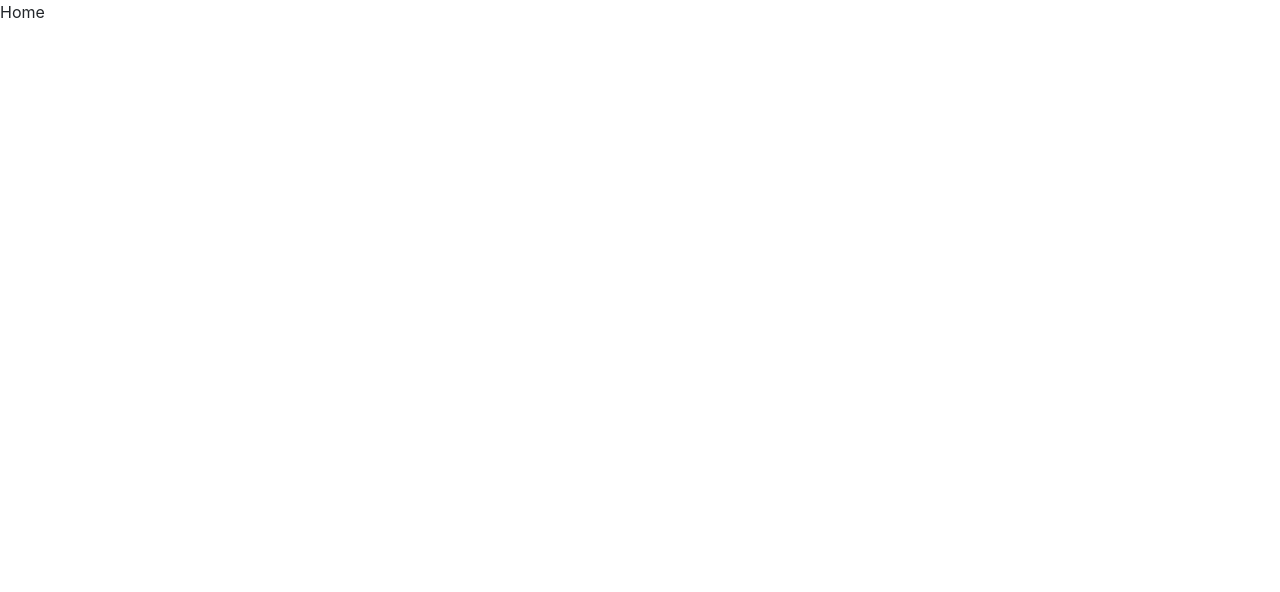
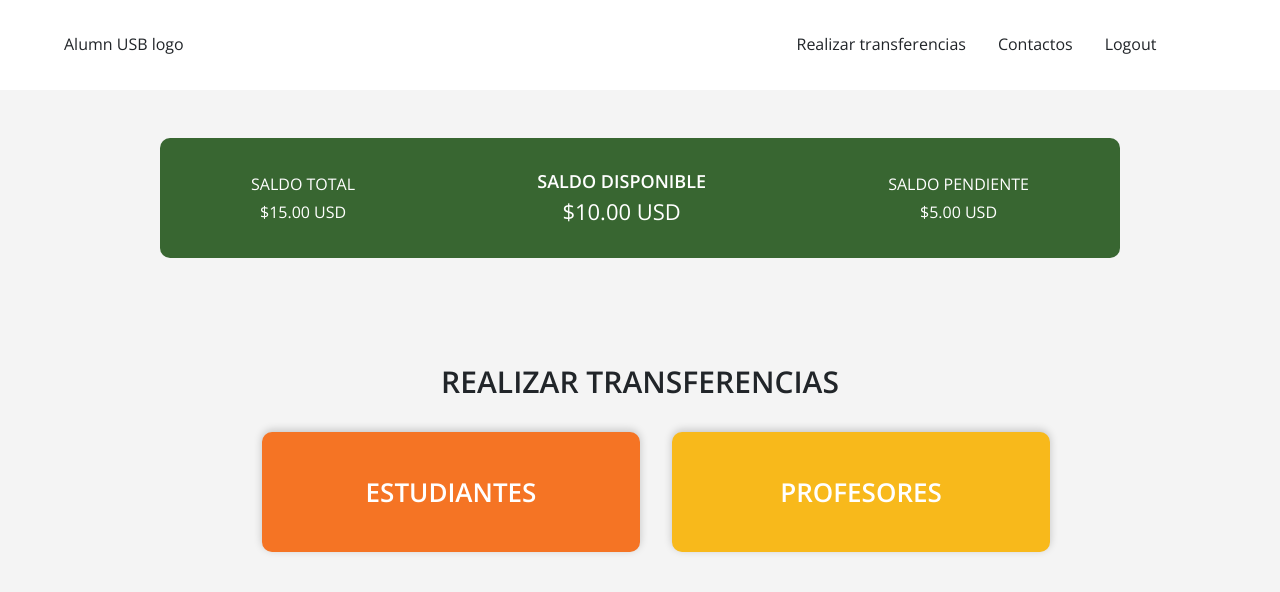
Before and after one commit to guilleasz/code-4-venezuela-alu-pay, a React (Create React App) app: page /home in a window 1280 px wide. Shown: the top 592 px of the page. Built offline with nearby package versions, Linux system fonts and the light colour scheme.

Commit message:
Dashboard styles

```diff
--- /dev/null
+++ b/src/components/Header.js
@@ -0,0 +1,29 @@
+import React from 'react';
+import styles from './Header.module.css'
+
+function DashboardHeader(){
+
+    return(
+            <header className={styles.HeaderContainer}>
+                <div className={styles.AdminTitle}>
+                    <div className={styles.AdminTitleLeft}>
+                        <span>Alumn USB logo</span>
+                    </div>
+                    <div className={styles.AdminTitleRight}>
+                            <span>
+                                Realizar transferencias
+                            </span>
+                            <span>
+                                Contactos
+                            </span>
+                            <span>
+                                Logout
+                            </span>
+                    </div>
+                </div>
+
+            </header>
+    )
+}
+
+export default DashboardHeader;
--- /dev/null
+++ b/src/components/Header.module.css
@@ -0,0 +1,24 @@
+.HeaderContainer {
+    padding: 2rem;
+    height: 90px;
+    background-color: #ffffff;
+}
+.AdminTitleRight {
+    display:flex;
+    justify-content: flex-end;
+    width: 80%;
+}
+.AdminTitleLeft {
+    padding-left: 2rem;
+    align-self: flex-start;
+
+}
+.AdminTitle{
+    display: flex;
+}
+.AdminTitleRight > span {
+    padding-left: 2rem;
+}
+.dashboardContainer span {
+    font-size: 18px;
+}
--- a/src/index.css
+++ b/src/index.css
@@ -1,9 +1,10 @@
+@import url('https://fonts.googleapis.com/css?family=Open+Sans:400,600');
 body {
   margin: 0;
   padding: 0;
-  font-family: -apple-system, BlinkMacSystemFont, "Segoe UI", "Roboto", "Oxygen",
+  font-family: 'Open Sans', -apple-system, BlinkMacSystemFont, "Segoe UI", "Roboto", "Oxygen",
     "Ubuntu", "Cantarell", "Fira Sans", "Droid Sans", "Helvetica Neue",
-    sans-serif;
+    sans-serif !important;
   -webkit-font-smoothing: antialiased;
   -moz-osx-font-smoothing: grayscale;
 }
@@ -12,3 +13,10 @@ code {
   font-family: source-code-pro, Menlo, Monaco, Consolas, "Courier New",
     monospace;
 }
+html {
+  box-sizing: border-box;
+  background-color: #f4f4f4;
+}
+*, *:before, *:after {
+  box-sizing: inherit;
+}
--- a/src/pages/Dashboard.js
+++ b/src/pages/Dashboard.js
@@ -1,34 +1,41 @@
 import React from 'react';
-import DashboardHeader from './DashboardHeader'
+import Header from '../components/Header'
 import styles from './Dashboard.module.css'
 
 function Dashboard(){
 
     return(
         <>
-            <DashboardHeader />
+            <Header />
+            <div className={styles.dashboardContainer}>
                 <div className={styles.dashboardAmountContainer}>
                     <div className={styles.dashboardAmount}>
-                        <span>Saldo disponible</span>
-                        <br/>
-                        <span>1000000$</span>
+                        <span>SALDO TOTAL</span>
+
+                        <span>$15.00 USD</span>
                     </div>
                     <div className={styles.dashboardAmount}>
-                        <span>Saldo pendiente</span>
-                        <br/>
-                        <span>1000000$</span>
+                        <span>SALDO DISPONIBLE</span>
+
+                        <span>$10.00 USD</span>
                     </div>
                     <div className={styles.dashboardAmount}>
-                        <span>Saldo total</span>
-                        <br/>
-                        <span>1000000$</span>
+                        <span>SALDO PENDIENTE</span>
+
+                        <span>$5.00 USD</span>
                     </div>
+
                 </div>
-                <div className="dashboardCallToAction">
-                    <h1>Realizar pagos</h1>
-                    <button className={styles.dashboardBtn}>Estudiantes</button>
-                    <button className={styles.dashboardBtn}>Profesores</button>
-                </div>
+                    <div className={styles.dashboardCTAWrapper}>
+                        <div className={styles.dashboardCTA_align}>
+                            <h1>REALIZAR TRANSFERENCIAS</h1>
+                            <div className={styles.dashboardCTA_align_row}>
+                                <button className={styles.dashboardBtn}>ESTUDIANTES</button>
+                                <button className={styles.dashboardBtn}>PROFESORES</button>
+                            </div>
+                        </div>
+                    </div>
+            </div>
 
         </>
     )
--- a/src/pages/Dashboard.module.css
+++ b/src/pages/Dashboard.module.css
@@ -1,24 +1,92 @@
-.dashboardAmountContainer {
-    background-color: rgb(243, 243, 243);
-    height: 15vh;
-    width: 100vw;
+
+.dashboardContainer {
     display:flex;
     align-items: center;
     justify-content: center;
+    flex-flow: column;
+    width: 100vw;
+    padding: 3rem;
+    background-color: #f4f4f4;
+}
+.dashboardAmountContainer {
+    background-color: #386631;
+    height: 120px;
+    width: 75vw;
+    display:flex;
+    align-items: center;
+    justify-content: space-around;
+    color: #fff;
+    border-radius: 10px;
 }
 .dashboardAmount {
-    padding-right: 4rem;
+    display:flex;
+    flex-flow: column;
+    align-items: center;
+    justify-content: space-evenly;
+    height: 60px;
+}
+.dashboardAmount:nth-child(2) > span:nth-child(1) {
+    font-size: 18px;
+    font-weight: 600;
+}
+.dashboardAmount:nth-child(2) > span:nth-child(2) {
+    font-size: 22px;
+    font-weight: 400;
+}
+.dashboardAmount > span:nth-child(3) {
+    font-size: 30px;
+    font-weight: 600;
+}
+.dashboardBtn {
+    width: 378px;
+    height: 120px;
+    color: rgb(255, 255, 255);
+    border-radius: 3%;
+    border: none;
+    margin-left: 2rem;
+    border-radius: 10px;
+    box-shadow: 0 -2px 8px 0 rgba(0, 0, 0, 0.2);
+    font-size: 26px;
+    font-weight: 600;
+    transition: background-color 0.3s ease;
+
 }
 
-.dashboardBtn {
-    margin-left: 2rem;
-    height: 3rem;
-    width: 5rem;
-    border: none;
-    color: rgb(29, 29, 29);
-    background-color: rgb(255, 217, 0);
-    border-radius: 15%;
+.dashboardBtn:nth-child(1) {
+    background-color: hsl(23, 91%, 55%);
 }
-.dashboardBtn:hover {
-    background-color: rgb(255, 228, 75);
+.dashboardBtn:nth-child(2) {
+    background-color: hsl(43, 94%, 54%);
+
 }
+.dashboardBtn:nth-child(1):hover {
+    background-color: hsl(23, 91%, 40%);
+}
+.dashboardBtn:nth-child(2):hover {
+    background-color: hsl(43, 94%, 39%);
+}
+.dashboardCTAWrapper {
+    display: flex;
+    align-items: center;
+    justify-content: center;
+    height: 50vh;
+    width: 100vw;
+
+}
+.dashboardCTA_align {
+    display: flex;
+    justify-content: center;
+    align-items: center;
+    flex-flow: column;
+}
+.dashboardCTA_align > h1{
+    font-size: 30px;
+    font-weight: 600;
+    padding-bottom: 1.5rem;
+}
+.dashboardCTA_align_row {
+    display: flex;
+    justify-content: center;
+    align-items: center;
+    flex-flow: row;
+}
--- a/src/pages/Home.js
+++ b/src/pages/Home.js
@@ -1,8 +1,10 @@
 import React from "react";
-
+import Dashboard from './Dashboard'
 class Home extends React.Component {
   render() {
-    return <div> Home </div>;
+    return <div>
+      <Dashboard/>
+    </div>;
   }
 }
 
```
Also changed, not shown: src/pages/DashboardHeader.js (deleted, +0 -26 lines), src/pages/DashboardHeader.module.css (deleted, +0 -17 lines), 1 other file (tests, documents, lock files or other folders).
